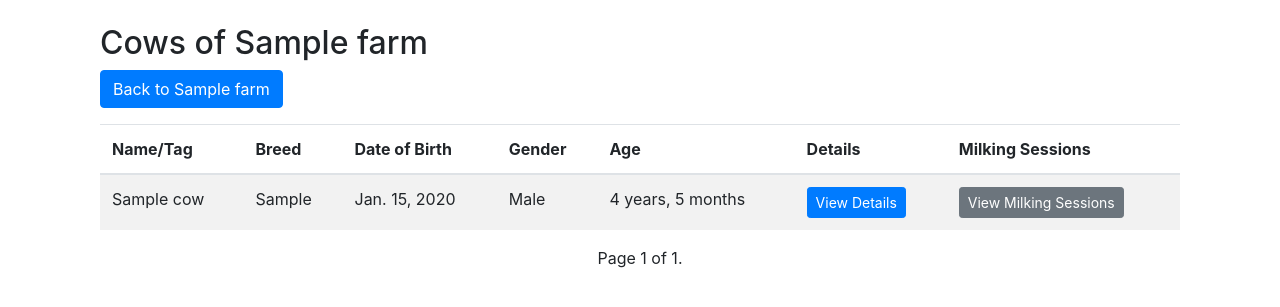
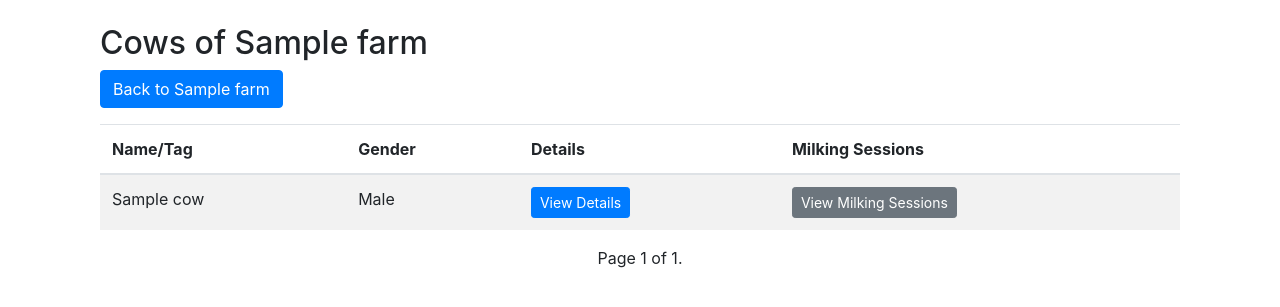
Before and after one commit to AlvinOt/dairy-django, a Django app: a page that uses mashamba/templates/mashamba/dairyfarm/cow_list.html in a window 1280 px wide. Shown: the part 56-363 px from the top of the page. Run offline with Django 4.2, Linux system fonts and the light colour scheme; a user stored in the database is signed in; tables that the repository leaves empty hold one stand-in row (values such as "Sample post"); some libraries are stand-ins or nearby versions.

Commit message:
remove some cow dets from cow list

```diff
--- a/mashamba/forms.py
+++ b/mashamba/forms.py
@@ -18,7 +18,8 @@ class CowForm(forms.ModelForm):
 class MilkingSessionForm(forms.ModelForm):
     class Meta:
         model = MilkingSession
-        fields = '__all__'
+        fields = ['milk_yield', 'milking_time']
+
 
     def clean_cow(self):
         cow = self.cleaned_data.get('cow')
--- a/mashamba/templates/mashamba/dairyfarm/cow_list.html
+++ b/mashamba/templates/mashamba/dairyfarm/cow_list.html
@@ -13,10 +13,7 @@
             <thead>
                 <tr>
                     <th>Name/Tag</th>
-                    <th>Breed</th>
-                    <th>Date of Birth</th>
                     <th>Gender</th>
-                    <th>Age</th>
                     <th>Details</th>
                     <th>Milking Sessions</th>
                 </tr>
@@ -25,10 +22,7 @@
                 {% for cow in cows %}
                     <tr>
                         <td>{{ cow.name_or_tag }}</td>
-                        <td>{{ cow.breed }}</td>
-                        <td>{{ cow.date_of_birth }}</td>
                         <td>{{ cow.get_gender_display }}</td>
-                        <td>{{ cow.age }}</td>
                         <td>
                             <a href="{% url 'mashamba:cow_detail' slug=farm.slug cow_id=cow.id %}" class="btn btn-sm btn-primary">View Details</a>
                         </td>
--- a/mashamba/urls.py
+++ b/mashamba/urls.py
@@ -15,8 +15,8 @@ urlpatterns = [
     path('user_farms/', views.farm_list_view, name='farm_list'),
     path('<slug:slug>/pay-to-activate/', views.pay_to_activate_view, name='pay_to_activate'),
     path('<slug:slug>/', views.farm_detail_view, name='farm_detail'),
-    path('<slug:slug>/add-cow/', views.add_cow_view, name='add_cow'),
     path('<slug:slug>/cows/', views.cow_list_view, name='cow_list'),
+    path('<slug:slug>/cows/add-cow/', views.add_cow_view, name='add_cow'),
     path('<slug:slug>/cows/<int:cow_id>/', views.cow_detail_view, name='cow_detail'),
     path('<slug:slug>/cows/<int:cow_id>/add-milking-session/', views.add_milking_session_view, name='add_milking_session'),
     path('<slug:slug>/cows/<int:cow_id>/milking-sessions/', views.milking_sessions_view, name='milking_sessions'),
```
